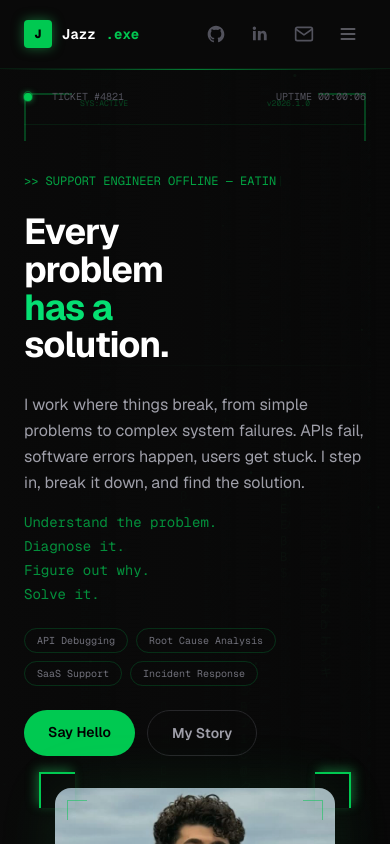
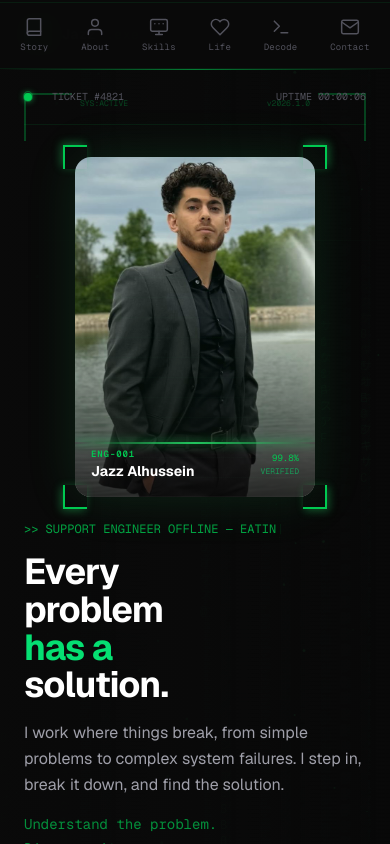
Before and after one commit to Jazz-1998/jazz-portfolio, a Next.js app: page / in a window 390 px wide. Shown: the top 844 px of the page. Built offline with nearby package versions, Linux system fonts and the light colour scheme.

Commit message:
mobile UI 1

```diff
--- a/app/components/Hero.tsx
+++ b/app/components/Hero.tsx
@@ -471,8 +471,91 @@ export default function Hero() {
           </div>
         </div>
 
-        {/* ── Main Grid ── */}
-        <div className="grid grid-cols-1 items-center gap-8 py-12 md:grid-cols-[1fr_auto_1fr]">
+        {/* ── Mobile Hero ── */}
+        <div className="md:hidden py-8 space-y-6">
+
+          {/* Photo */}
+          <div className="flex justify-center">
+            <div className="relative">
+              <div className="absolute -left-3 -top-3 z-30 h-6 w-6 border-l-2 border-t-2 border-green-500 shadow-[-2px_-2px_8px_rgba(34,197,94,0.4)]" />
+              <div className="absolute -right-3 -top-3 z-30 h-6 w-6 border-r-2 border-t-2 border-green-500 shadow-[2px_-2px_8px_rgba(34,197,94,0.4)]" />
+              <div className="absolute -bottom-3 -left-3 z-30 h-6 w-6 border-b-2 border-l-2 border-green-500 shadow-[-2px_2px_8px_rgba(34,197,94,0.4)]" />
+              <div className="absolute -bottom-3 -right-3 z-30 h-6 w-6 border-b-2 border-r-2 border-green-500 shadow-[2px_2px_8px_rgba(34,197,94,0.4)]" />
+              <div className="relative overflow-hidden rounded-2xl shadow-[0_0_50px_rgba(34,197,94,0.15)]">
+                <Image src="/IMG_3785.JPG" alt="Jazz Alhussein" width={1170} height={2142} quality={90}
+                  className="h-[340px] w-[240px] object-cover object-top" priority />
+                <div className="pointer-events-none absolute inset-0 z-10" style={{ backgroundImage: 'repeating-linear-gradient(0deg, transparent, transparent 19px, rgba(34,197,94,0.03) 20px)' }} />
+                <div className="pointer-events-none absolute left-0 right-0 top-0 z-10" style={{ height: `${scanPos}%`, background: 'rgba(34,197,94,0.04)' }} />
+                <div className="pointer-events-none absolute left-0 right-0 z-20" style={{ top: `${scanPos}%`, height: '2px', background: 'linear-gradient(to right, transparent, rgba(34,197,94,0.6), rgba(34,197,94,1), rgba(34,197,94,0.6), transparent)', boxShadow: '0 0 8px rgba(34,197,94,0.9)' }} />
+                <div className="absolute inset-0 bg-gradient-to-t from-[#0a0a0a]/80 via-transparent to-transparent" />
+                <div className="absolute bottom-4 left-4 right-4 z-30 flex items-center justify-between">
+                  <div>
+                    <p className="font-mono text-[9px] font-semibold tracking-widest text-green-500">{scanData.id}</p>
+                    <p className="text-sm font-bold text-white">Jazz Alhussein</p>
+                  </div>
+                  <div className="text-right">
+                    <p className="font-mono text-[9px] text-green-500">{scanData.match}</p>
+                    <p className="font-mono text-[8px] text-green-400/60">VERIFIED</p>
+                  </div>
+                </div>
+              </div>
+            </div>
+          </div>
+
+          {/* Text content */}
+          <div className="space-y-4">
+            <div className="font-mono text-xs text-green-500/80">
+              <Typewriter options={{
+                strings: [
+                  '>> SUPPORT ENGINEER ONLINE',
+                  '>> SUPPORT ENGINEER OFFLINE — EATING DONUTS 🍩',
+                  '>> SUPPORT ENGINEER ONLINE',
+                  '>> SUPPORT ENGINEER OFFLINE — SKYDIVING 🪂',
+                ],
+                autoStart: true, loop: true, delay: 55, deleteSpeed: 30,
+              }} />
+            </div>
+
+            <h1 className="text-4xl font-bold leading-[1.05] tracking-tight text-white">
+              Every<br />problem<br />
+              <span className={`text-green-400 inline-block ${glitch ? 'glitch-active' : ''}`}>has a</span><br />
+              solution.
+            </h1>
+
+            <p className="text-base leading-relaxed text-zinc-400">
+              I work where things break, from simple problems to complex system failures. I step in, break it down, and find the solution.
+            </p>
+
+            <div className="space-y-1 font-mono text-sm text-green-500/70">
+              <p>Understand the problem.</p>
+              <p>Diagnose it.</p>
+              <p>Figure out why.</p>
+              <p>Solve it.</p>
+            </div>
+
+            <div className="flex gap-3 pt-1">
+              <a href="#contact" className="flex-1 rounded-full bg-green-500 py-3 text-center text-sm font-semibold text-black transition hover:bg-green-400">Say Hello</a>
+              <a href="#story" className="flex-1 rounded-full border border-zinc-800 py-3 text-center text-sm font-semibold text-zinc-400 transition hover:border-green-500/30 hover:text-white">My Story</a>
+            </div>
+          </div>
+
+          {/* Mini metrics card */}
+          <div className="grid grid-cols-3 rounded-xl border border-green-500/10 bg-black/60 divide-x divide-green-500/10">
+            {[
+              { label: 'TICKETS', value: ticketCount },
+              { label: 'CSAT',    value: `${csat}%` },
+              { label: 'SLA',     value: 'MET' },
+            ].map(({ label, value }) => (
+              <div key={label} className="py-3 text-center">
+                <p className="font-mono text-[10px] text-zinc-600">{label}</p>
+                <p className="font-mono text-sm font-bold text-green-500">{value}</p>
+              </div>
+            ))}
+          </div>
+        </div>
+
+        {/* ── Desktop Main Grid ── */}
+        <div className="hidden md:grid grid-cols-1 items-center gap-8 py-12 md:grid-cols-[1fr_auto_1fr]">
 
           {/* LEFT */}
           <div className="flex flex-col justify-center">
@@ -698,8 +781,8 @@ export default function Hero() {
 
         </div>
 
-        {/* ── Full-width Dashboard Row ── */}
-        <div className="grid grid-cols-1 gap-4 pb-10 md:grid-cols-2">
+        {/* ── Full-width Dashboard Row (desktop only) ── */}
+        <div className="hidden md:grid grid-cols-1 gap-4 pb-10 md:grid-cols-2">
 
           {/* Live Ticket Queue */}
           <div className="overflow-hidden rounded-xl border border-green-500/15 bg-black">
@@ -761,8 +844,8 @@ export default function Hero() {
 
         </div>
 
-        {/* Bottom bar */}
-        <div className="border-t border-green-500/10 py-3">
+        {/* Bottom bar (desktop only) */}
+        <div className="hidden md:block border-t border-green-500/10 py-3">
           <div className="flex items-center justify-between">
             <div className="flex items-center gap-6 font-mono text-[9px] text-zinc-800">
               {['Technical Support', 'API Debugging', 'Root Cause Analysis', 'SaaS Support', 'Incident Response'].map((t, i) => (
--- a/app/components/MobileMenu.tsx
+++ b/app/components/MobileMenu.tsx
@@ -1,52 +1,79 @@
 'use client';
 
-import { useState } from 'react';
-
 const navLinks = [
-  { label: 'About', href: '#about' },
-  { label: 'Story', href: '#story' },
-  { label: 'Skills', href: '#skills' },
-  { label: 'Human', href: '#human' },
-  { label: 'Contact', href: '#contact' },
+  {
+    label: 'Story',
+    href: '#story',
+    icon: (
+      <svg viewBox="0 0 24 24" fill="none" stroke="currentColor" strokeWidth="1.8" strokeLinecap="round" strokeLinejoin="round" className="h-5 w-5">
+        <path d="M4 19.5A2.5 2.5 0 0 1 6.5 17H20" /><path d="M6.5 2H20v20H6.5A2.5 2.5 0 0 1 4 19.5v-15A2.5 2.5 0 0 1 6.5 2z" />
+      </svg>
+    ),
+  },
+  {
+    label: 'About',
+    href: '#about',
+    icon: (
+      <svg viewBox="0 0 24 24" fill="none" stroke="currentColor" strokeWidth="1.8" strokeLinecap="round" strokeLinejoin="round" className="h-5 w-5">
+        <path d="M20 21v-2a4 4 0 0 0-4-4H8a4 4 0 0 0-4 4v2" /><circle cx="12" cy="7" r="4" />
+      </svg>
+    ),
+  },
+  {
+    label: 'Skills',
+    href: '#skills',
+    icon: (
+      <svg viewBox="0 0 24 24" fill="none" stroke="currentColor" strokeWidth="1.8" strokeLinecap="round" strokeLinejoin="round" className="h-5 w-5">
+        <rect x="2" y="3" width="20" height="14" rx="2" /><path d="M8 21h8M12 17v4" /><path d="M7 8h.01M12 8h.01M17 8h.01" />
+      </svg>
+    ),
+  },
+  {
+    label: 'Life',
+    href: '#human',
+    icon: (
+      <svg viewBox="0 0 24 24" fill="none" stroke="currentColor" strokeWidth="1.8" strokeLinecap="round" strokeLinejoin="round" className="h-5 w-5">
+        <path d="M20.84 4.61a5.5 5.5 0 0 0-7.78 0L12 5.67l-1.06-1.06a5.5 5.5 0 0 0-7.78 7.78l1.06 1.06L12 21.23l7.78-7.78 1.06-1.06a5.5 5.5 0 0 0 0-7.78z" />
+      </svg>
+    ),
+  },
+  {
+    label: 'Decode',
+    href: '#tryme',
+    icon: (
+      <svg viewBox="0 0 24 24" fill="none" stroke="currentColor" strokeWidth="1.8" strokeLinecap="round" strokeLinejoin="round" className="h-5 w-5">
+        <polyline points="4 17 10 11 4 5" /><line x1="12" y1="19" x2="20" y2="19" />
+      </svg>
+    ),
+  },
+  {
+    label: 'Contact',
+    href: '#contact',
+    icon: (
+      <svg viewBox="0 0 24 24" fill="none" stroke="currentColor" strokeWidth="1.8" strokeLinecap="round" strokeLinejoin="round" className="h-5 w-5">
+        <path d="M4 4h16c1.1 0 2 .9 2 2v12c0 1.1-.9 2-2 2H4c-1.1 0-2-.9-2-2V6c0-1.1.9-2 2-2z" /><polyline points="22,6 12,13 2,6" />
+      </svg>
+    ),
+  },
 ];
 
 export default function MobileMenu() {
-  const [open, setOpen] = useState(false);
-
   return (
-    <div className="md:hidden">
-      <button
-        onClick={() => setOpen(!open)}
-        aria-label="Toggle menu"
-        className="rounded-lg p-2 text-zinc-500 transition hover:bg-green-500/10 hover:text-green-400"
-      >
-        {open ? (
-          <svg viewBox="0 0 24 24" fill="none" stroke="currentColor" strokeWidth="2" className="h-5 w-5">
-            <path d="M6 18L18 6M6 6l12 12" strokeLinecap="round" strokeLinejoin="round" />
-          </svg>
-        ) : (
-          <svg viewBox="0 0 24 24" fill="none" stroke="currentColor" strokeWidth="2" className="h-5 w-5">
-            <path d="M4 6h16M4 12h16M4 18h16" strokeLinecap="round" strokeLinejoin="round" />
-          </svg>
-        )}
-      </button>
-
-      {open && (
-        <div className="absolute left-0 top-full w-full border-t border-green-500/10 bg-[#0a0a0a]/98 py-6 backdrop-blur-xl shadow-lg">
-          <nav className="flex flex-col items-center gap-6 font-mono text-sm font-medium text-zinc-400">
-            {navLinks.map(({ label, href }) => (
+    <div className="fixed bottom-0 left-0 right-0 z-50 md:hidden">
+      <div className="border-t border-green-500/10 bg-[#0a0a0a]/98 backdrop-blur-xl">
+        <nav className="flex items-center justify-around px-1 py-2">
+          {navLinks.map(({ label, href, icon }) => (
             <a
               key={label}
               href={href}
-                onClick={() => setOpen(false)}
-                className="transition hover:text-green-400"
+              className="flex flex-col items-center gap-1 rounded-lg px-2 py-1.5 text-zinc-600 transition-colors active:bg-green-500/10 active:text-green-400 hover:text-green-400"
             >
-                {label}
+              {icon}
+              <span className="font-mono text-[9px] tracking-wide">{label}</span>
             </a>
           ))}
         </nav>
       </div>
-      )}
     </div>
   );
 }
--- a/app/page.tsx
+++ b/app/page.tsx
@@ -159,7 +159,7 @@ function LinkedinIcon() {
 
 export default function Home() {
   return (
-    <main className="bg-[#0a0a0a] text-zinc-100 selection:bg-green-500 selection:text-black">
+    <main className="bg-[#0a0a0a] text-zinc-100 selection:bg-green-500 selection:text-black pb-16 md:pb-0">
 
       {/* ── Header ──────────────────────────────────── */}
       <header className="sticky top-0 z-50 border-b border-green-500/10 bg-[#0a0a0a]/95 backdrop-blur-xl">
```
Lines whose indentation alone changed are shown as unchanged.
